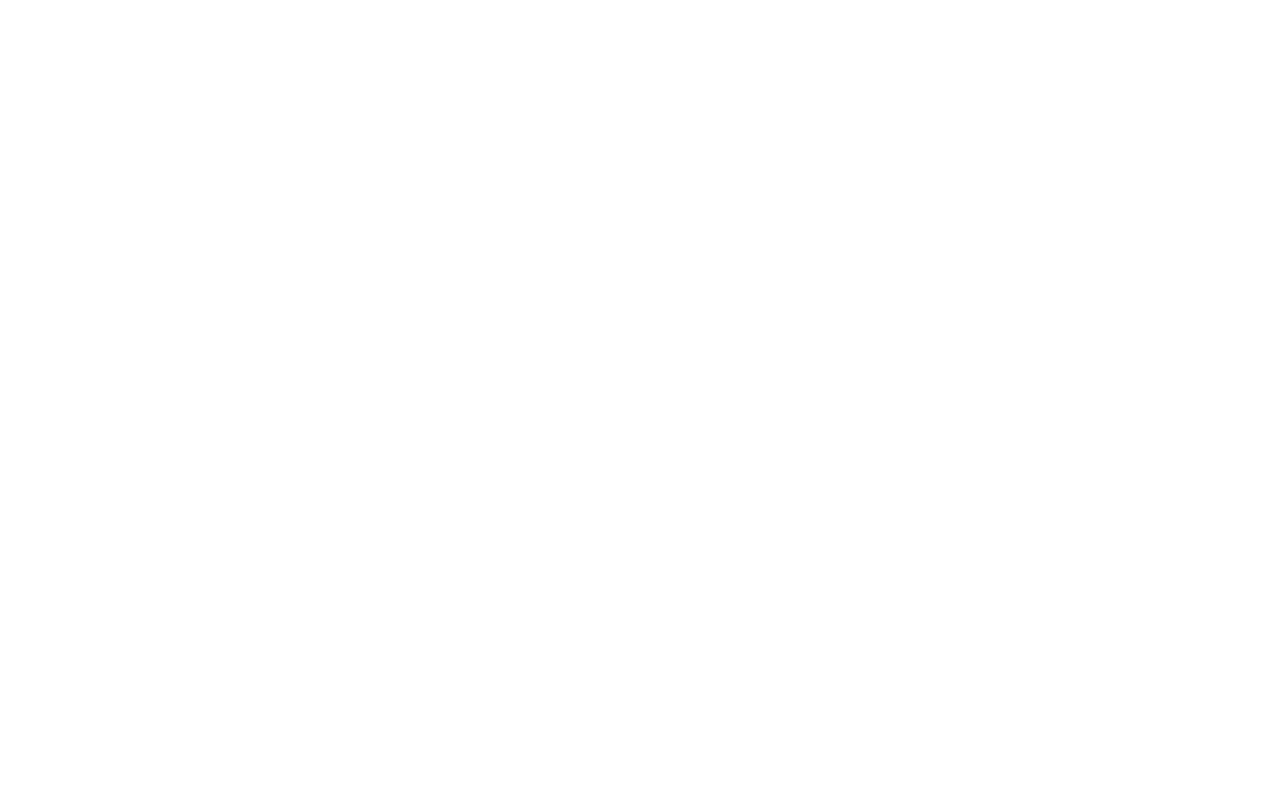
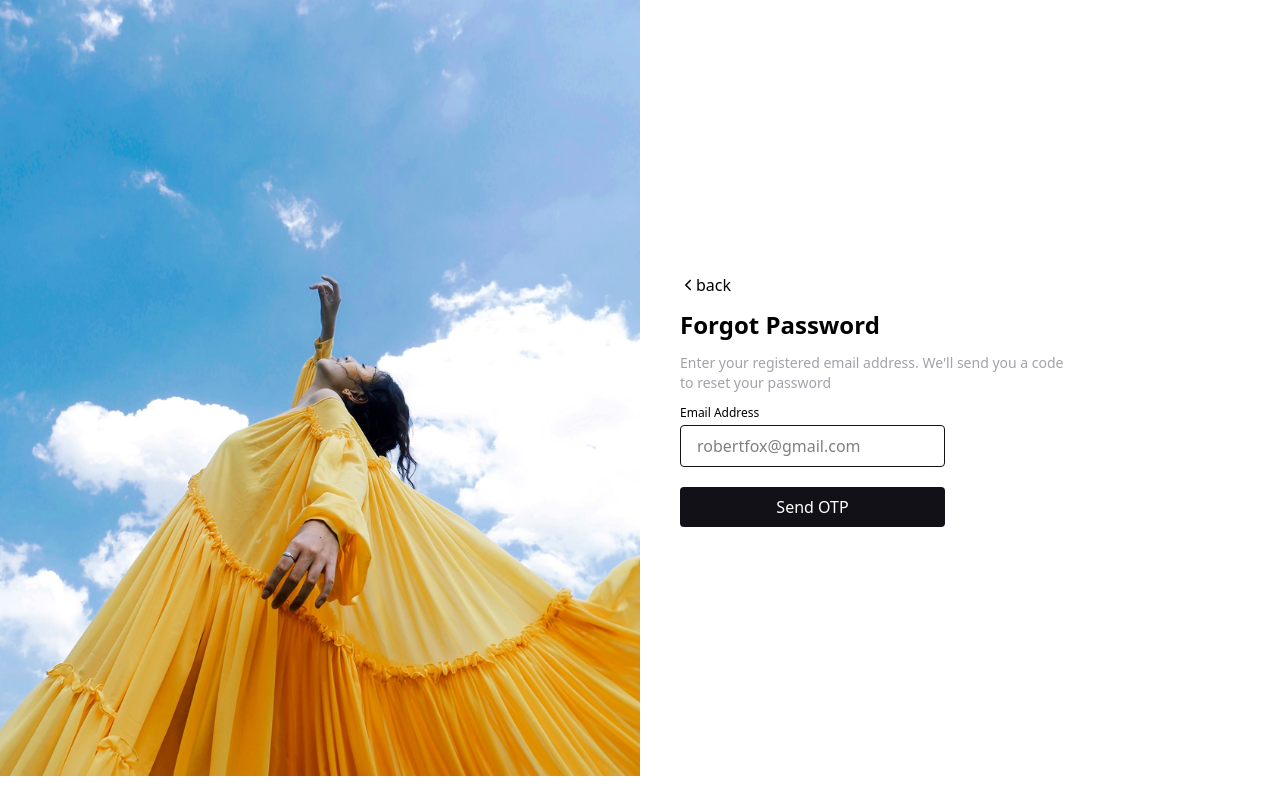
Before and after one commit to iadedayo01/Ecommerce, a React (Vite) app: page /forgot_password in a window 1280 px wide. Before the commit this address had no page. Built offline with nearby package versions, Linux system fonts and the light colour scheme.

Commit message:
Added forgot password page and component

```diff
--- a/src/App.tsx
+++ b/src/App.tsx
@@ -9,6 +9,7 @@
 import ProductDetails from "./PAGES/ProductDetails";
 import Cart from "./PAGES/Cart";
 import { Toaster } from "react-hot-toast";
+import ForgotPassword from "./PAGES/ForgotPassword";
 
 const App = () => {
   return (
@@ -17,6 +18,7 @@
       <Routes>
         <Route path="login" element={<LogIn />} />
         <Route path="signup" element={<SignUp />} />
+        <Route path="forgot_password" element={<ForgotPassword />} />
         <Route element={<Layout />}>
           <Route path="/" element={<HomePage />} />
           <Route path="product_list" element={<ProductList />} />
--- /dev/null
+++ b/src/PAGES/ForgotPassword.tsx
@@ -0,0 +1,13 @@
+// import React from 'react'
+
+import ForgotPasswordComponent from "../components/Forgot Password/ForgotPasswordComponent";
+
+const ForgotPassword = () => {
+  return (
+    <div className=" h-screen w-full">
+      <ForgotPasswordComponent />
+    </div>
+  );
+};
+
+export default ForgotPassword;
--- /dev/null
+++ b/src/components/Forgot Password/ForgotPasswordComponent.tsx
@@ -0,0 +1,52 @@
+// import React from 'react'
+import { Link } from "react-router-dom";
+import IM from "../../assets/FgtImg.png";
+import { IoIosArrowBack } from "react-icons/io";
+import Button from "../../Shared/Button";
+
+const ForgotPasswordComponent = () => {
+  return (
+    <div className=" h-full flex w-full ">
+      <div className=" basis-1/2 h-screen w-full">
+        <img src={IM} />
+      </div>
+      {/* Form */}
+      <div className=" basis-1/2 h-screen space-y-3 max-w-110 flex justify-center items-start pl-10 flex-col">
+        <Link to="/login">
+          <div className="flex items-center">
+            <div>
+              <IoIosArrowBack />
+            </div>
+            <h1>back</h1>
+          </div>
+        </Link>
+        <h1 className="font-bold text-2xl">Forgot Password</h1>
+        <h1 className="text-sm text-[#A4A1AA]">
+          Enter your registered email address. We'll send you a code to reset
+          your password
+        </h1>
+        <form className="flex space-y-5 flex-col">
+          <div className="flex gap-1 flex-col">
+            <label htmlFor="email" className="text-xs">
+              Email Address
+            </label>
+            <input
+              type="email"
+              placeholder="robertfox@gmail.com"
+              className=" border py-2 px-4 w-full rounded-sm border-[#131118]"
+            />
+          </div>
+          <Button
+            text="Send OTP"
+            BG="bg-[#131118]"
+            textColor="text-white"
+            borderRadius="rounded-sm"
+            padding="py-2 px-20"
+          />
+        </form>
+      </div>
+    </div>
+  );
+};
+
+export default ForgotPasswordComponent;
--- a/src/components/Log In/LogInComponent.tsx
+++ b/src/components/Log In/LogInComponent.tsx
@@ -107,7 +107,7 @@
                 <h4>Remember Me</h4>
               </div>
               <div>
-                <a href="#" className="text[#131118]">
+                <a href="/forgot_password" className="text[#131118]">
                   Forgot Password?
                 </a>
               </div>
--- a/src/components/Product Details/ProductInfo.tsx
+++ b/src/components/Product Details/ProductInfo.tsx
@@ -15,9 +15,12 @@
 interface ProductInfoProps {
   id: number;
   images: string;
+  returnPolicy: string;
   brand: string;
   title: string;
   rating: string;
+  category: string;
+  availabilityStatus: string;
   price: string;
   discountPercentage: string;
   description: string;
@@ -31,6 +34,17 @@
 
 const ProductInfo = () => {
   // const [onSize, setOnSize] = useState<string>("S");
+
+  const colors = [
+    "bg-red-400",
+    "bg-blue-500",
+    "bg-orange-400",
+    "bg-black",
+    "bg-green-300",
+    "bg-yellow-400",
+  ];
+
+  const [selectedColor, setSelectedColor] = useState(colors[0]);
 
   const [count, setCount] = useState<number>(1);
 
@@ -77,26 +91,41 @@
           Home &gt; Shop &gt; Women Textured Handheld Bag
         </h1>
       </div>
-      <div className="flex">
-        <div className="w-full basis-1/2">
-          <div className="size-80 outline">
+      <div className="flex w-full gap-10">
+        <div className={`w-full basis-1/2 ${selectedColor}`}>
+          <div className={`w-full h-full`}>
             <img src={product?.images} />
           </div>
         </div>
-        <div className="w-full basis-1/2 gap-8 flex flex-col">
+        <div className="w-full basis-1/2 gap-8 space-y-2 flex flex-col">
           {/* {productInfoo.map((info) => ( */}
-          <div className="space-y-2">
-            <h1 className="text-xl font-bold">{product?.brand}</h1>
-            <h1 className="text-sm">{product?.title}</h1>
-            <div className="flex">{product?.rating}</div>
+          <div className="space-y-4">
+            <div className="flex justify-between">
+              <h1 className="text-xl font-bold">{product?.brand}</h1>
+              <div className="px-3 rounded-lg py-2 bg-amber-200">
+                <h1 className="text-amber-600">{product?.availabilityStatus}</h1>
+              </div>
+            </div>
+            <h1 className="text-lg">{product?.title}</h1>
+            <h1 className="text-sm"> Category: {product?.category}</h1>
+            <h1 className="text-sm">Rating: {product?.rating}</h1>
             <div className="flex gap-3 text-sm">
-              <h1>{product?.discountPercentage}</h1>
-              <h1 className="text-gray-400 line-through">{product?.price}</h1>
+              <h1 className="text-sm">${product?.discountPercentage}</h1>
+              <h1 className="text-gray-400 line-through">${product?.price}</h1>
             </div>
-            <h1 className="text-xs">{product?.description}</h1>
+            <h1 className="text-sm">{product?.description}</h1>
             <div className="flex flex-col">
               <h1 className="font-bold text-sm">Color</h1>
+              <div className=" flex gap-2">
+                {colors.map((color) => (
+                  <div
+                    className={` cursor-pointer size-6 ${color}`}
+                    onClick={() => setSelectedColor(color)}
+                  ></div>
+                ))}
+              </div>
             </div>
+            <h1 className="text-sm">{product?.returnPolicy}</h1>
             <div className="flex flex-col"></div>
           </div>
           {/* ))} */}
```
Also changed, not shown: src/assets/FgtImg.png (added).
